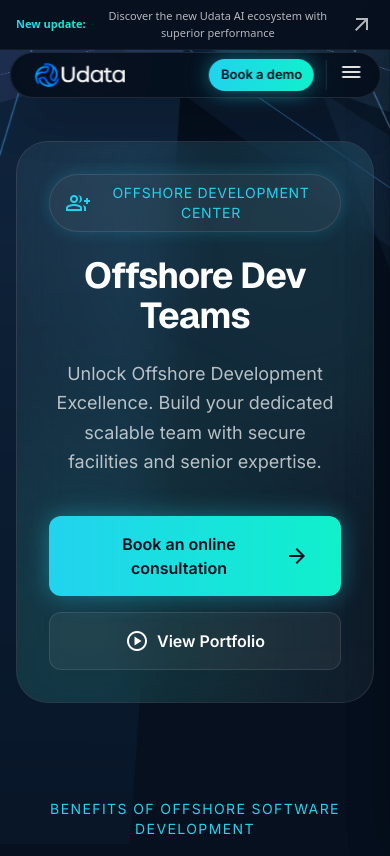
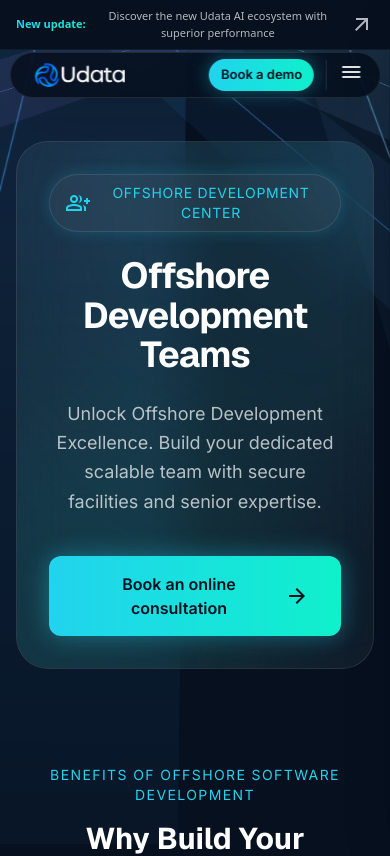
Before and after one commit to MaricoJimmy/fe_marketing_ver2, a Next.js app: page /offshore-dev-teams in a window 390 px wide. Shown: the top 856 px of the page. Built offline with nearby package versions, Linux system fonts and the light colour scheme.

Commit message:
Update: Modified app pages and language context

```diff
--- a/app/build-to-order/page.jsx
+++ b/app/build-to-order/page.jsx
@@ -17,7 +17,6 @@
   return (
     <div className="min-h-screen bg-[#06101F] text-white selection:bg-[#22D3EE]/30 selection:text-white flex flex-col font-body-md overflow-x-hidden">
       <AnimatedBackground />
-      <Header />
 
       <main className="flex-grow pt-24 md:pt-32 pb-20 z-10 relative">
         {/* Hero Section */}
@@ -57,13 +56,6 @@
                         {t('bto.hero.btn1')}
                         <span className="material-symbols-outlined group-hover:translate-x-1 transition-transform">arrow_forward</span>
                       </HoverFillButton>
-                      <button
-                        onClick={() => router.push('/portfolio')}
-                        className="w-full sm:w-auto px-8 py-4 rounded-xl bg-white/5 border border-white/10 text-white font-title-lg text-[16px] font-semibold hover:bg-white/10 transition-colors flex items-center justify-center gap-2"
-                      >
-                        <span className="material-symbols-outlined text-[20px]">play_circle</span>
-                        {t('bto.hero.btn2')}
-                      </button>
                     </div>
                   </ScrollReveal>
                 </div>
@@ -186,7 +178,6 @@
         </section>
 
       </main>
-      <Footer />
     </div>
   );
 }
--- a/app/offshore-dev-teams/page.jsx
+++ b/app/offshore-dev-teams/page.jsx
@@ -17,7 +17,6 @@
   return (
     <div className="min-h-screen bg-[#06101F] text-white selection:bg-[#22D3EE]/30 selection:text-white flex flex-col font-body-md overflow-x-hidden">
       <AnimatedBackground />
-      <Header />
 
       <main className="flex-grow pt-24 md:pt-32 pb-20 z-10 relative">
         {/* Hero Section */}
@@ -57,13 +56,6 @@
                         {t('odc.hero.btn1')}
                         <span className="material-symbols-outlined group-hover:translate-x-1 transition-transform">arrow_forward</span>
                       </HoverFillButton>
-                      <button
-                        onClick={() => router.push('/portfolio')}
-                        className="w-full sm:w-auto px-8 py-4 rounded-xl bg-white/5 border border-white/10 text-white font-title-lg text-[16px] font-semibold hover:bg-white/10 transition-colors flex items-center justify-center gap-2"
-                      >
-                        <span className="material-symbols-outlined text-[20px]">play_circle</span>
-                        {t('odc.hero.btn2')}
-                      </button>
                     </div>
                   </ScrollReveal>
                 </div>
@@ -186,7 +178,6 @@
         </section>
 
       </main>
-      <Footer />
     </div>
   );
 }
--- a/contexts/LanguageContext.jsx
+++ b/contexts/LanguageContext.jsx
@@ -369,7 +369,7 @@
 
     // Offshore Dev Teams Page
     'odc.hero.badge': 'OFFSHORE DEVELOPMENT CENTER',
-    'odc.hero.title': 'Offshore Dev Teams',
+    'odc.hero.title': 'Offshore Development Teams',
     'odc.hero.subtitle': 'Unlock Offshore Development Excellence. Build your dedicated scalable team with secure facilities and senior expertise.',
     'odc.hero.btn1': 'Book an online consultation',
     'odc.hero.btn2': 'View Portfolio',
```
